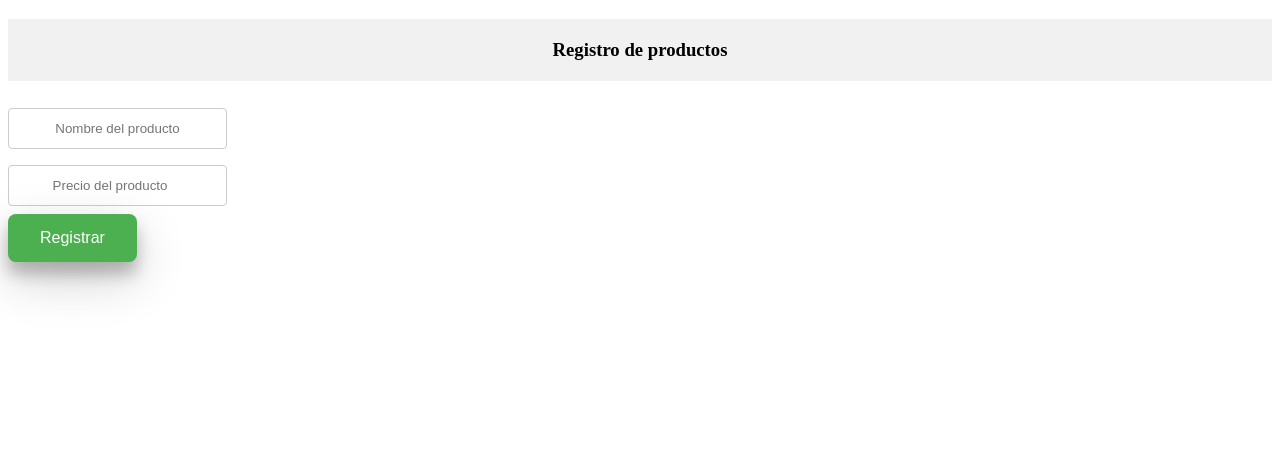
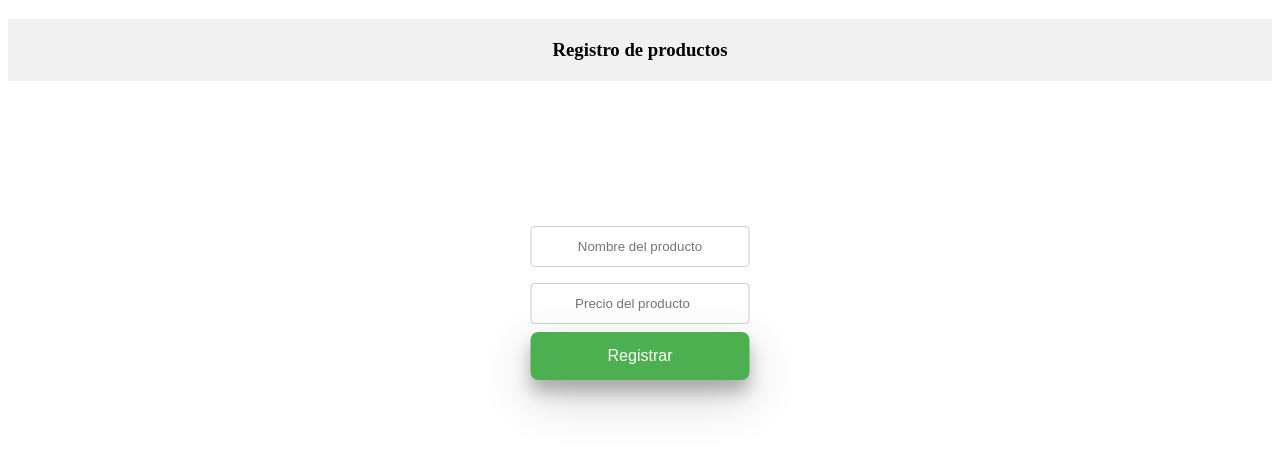
Before and after one commit to miguelgallegoscalderon/app-stock, a website: page public/index.html in a window 1280 px wide. Shown: the part 101-552 px from the top of the page. Drawn offline with Linux system fonts and the light colour scheme.

```diff
--- a/public/style.css
+++ b/public/style.css
@@ -1,6 +1,11 @@
 .form-container{
+  display: flex;
   flex-direction: column;
   max-width: 20rem;
+  position: absolute;
+  top: 50%;
+  left: 50%;
+  transform: translate(-50%, -50%);
 
 }
 input{
```
